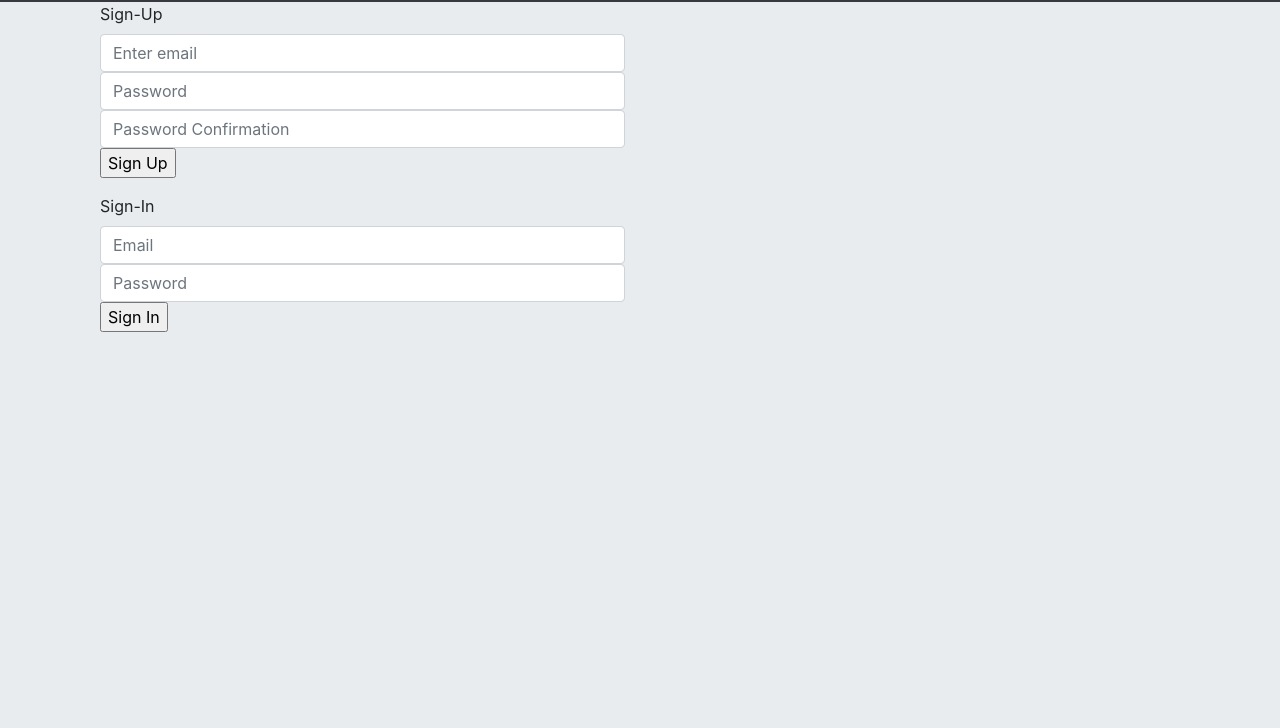
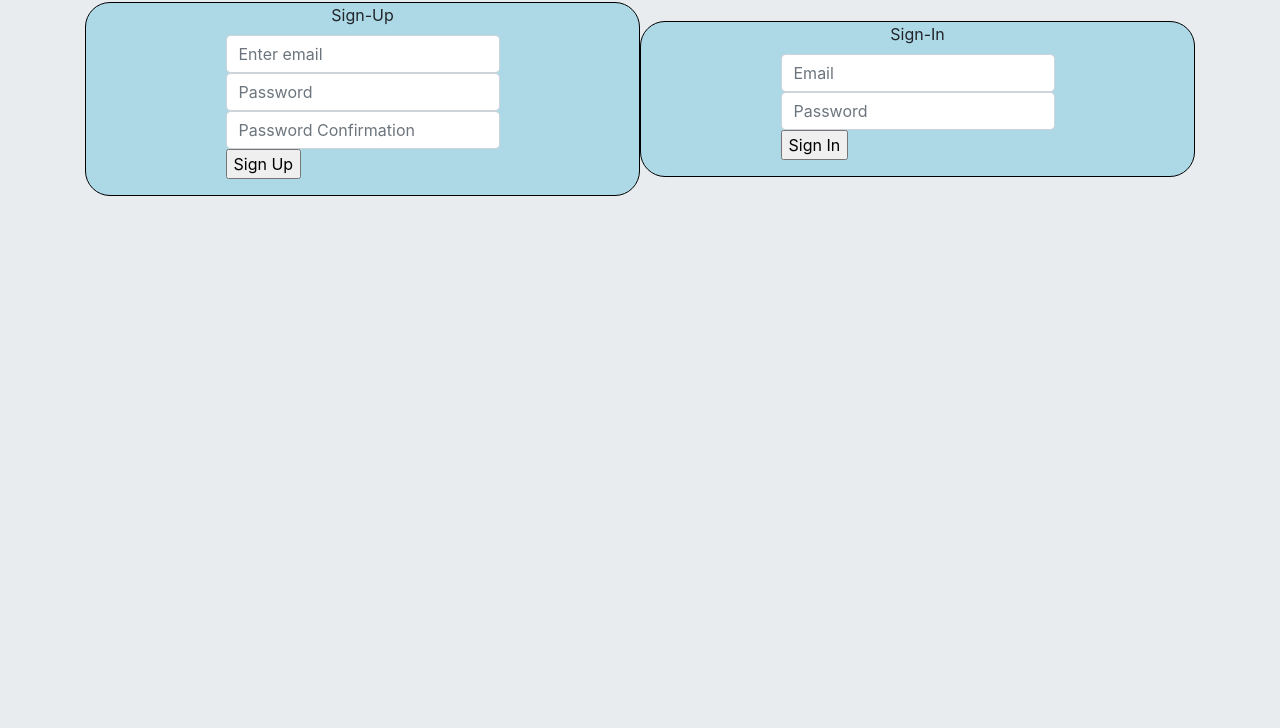
Before and after one commit to philgarrigan22/pjg-tic-tac-toe-client, a website built with webpack: page index.html in a window 1280 px wide. Shown: the part 72-800 px from the top of the page. Built offline with nearby package versions, Linux system fonts and the light colour scheme.

Commit message:
Reorg all of SCCS file for styles
- Completely revamp SCCS to update styles

```diff
--- a/assets/styles/index.scss
+++ b/assets/styles/index.scss
@@ -7,8 +7,19 @@ body {
   background-color: $body-bg-color;
 }
 
-header {
-  padding-top: 1rem;
+label {
+  display: flex;
+  justify-content: center;
+  align-items: center;
+}
+
+.user-options {
+  align-items: center;
+  // background-color: $alt-color;
+  display: flex;
+  flex-wrap: wrap;
+  justify-content: center;
+  padding: 1rem 0;
 }
 
 .gamearea {
@@ -19,6 +30,7 @@ header {
 }
 
 .gameboard {
+  background-color: lightblue;
   display: flex;
   flex-wrap: wrap;
 
@@ -42,10 +54,44 @@ header {
   }
 }
 
-.load-authentication {
-  display: flex;
+.game-box {
+  padding-bottom: 2rem;
 }
 
+.inner-fields {
+  align-items: center;
+  display: flex;
+  flex-wrap: wrap;
+  justify-content: center;
+}
+
+.bottom-message {
+  padding: 1.5rem;
+}
+
+.rounded-box {
+  background-color: lightblue;
+  border: 1px solid black;
+  border-radius: 25px;
+}
+
+.user-btns {
+  display: flex;
+  align-items: center;
+  flex-wrap: wrap;
+}
+
+.user-message-box{
+  display: flex;
+  justify-content: center;
+  align-items: center;
+}
+
+.game-stats {
+  display: flex;
+  align-items: center;
+  justify-content: center;
+}
 
 // .box {
 //   align-items: center;
```
